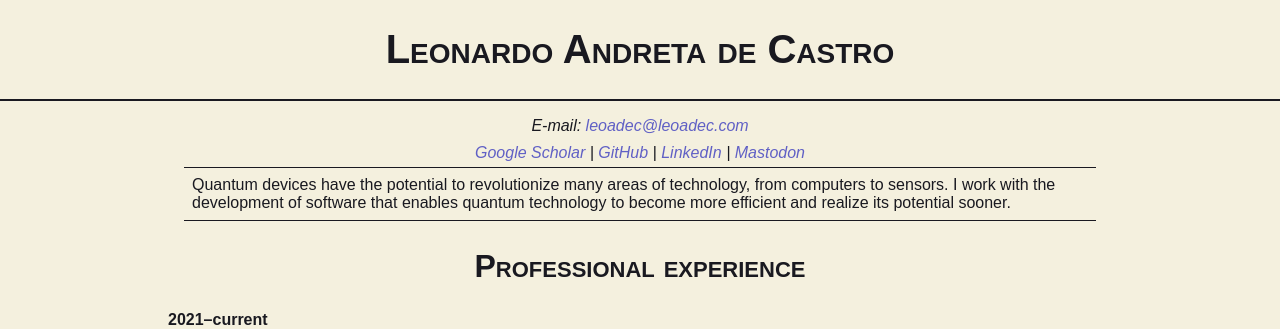
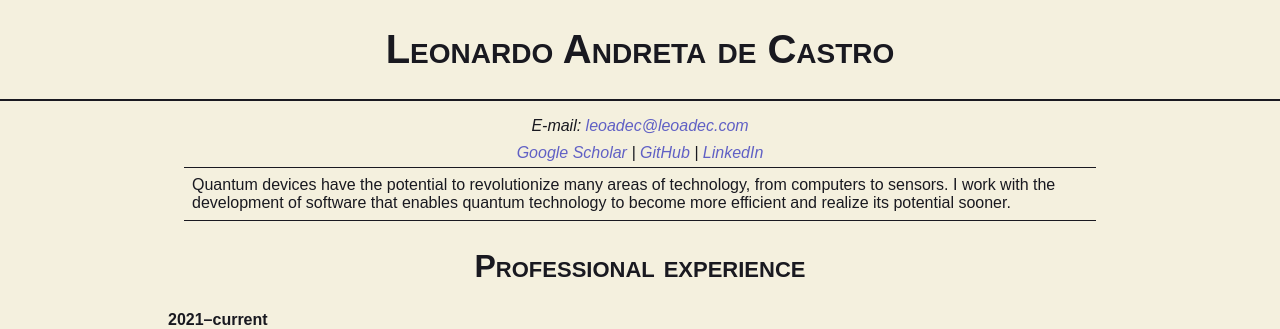
Before and after one commit to leoadec/leoadec.github.io, a Jekyll site: the page built from index.html, in a window 1280 px wide and 900 px high. Shown: the top 329 px of the window. Built offline with Jekyll 4.4.1, drawn with Linux system fonts in a browser that asks for light colours.

Commit message:
remove mastodon

```diff
--- a/_data/links.yaml
+++ b/_data/links.yaml
@@ -4,5 +4,3 @@
   external_url: https://github.com/leoadec
 - title: LinkedIn
   external_url: https://linkedin.com/in/leoadec
-- title: Mastodon
-  external_url: https://mastodon.sdf.org/@leoadec
```
